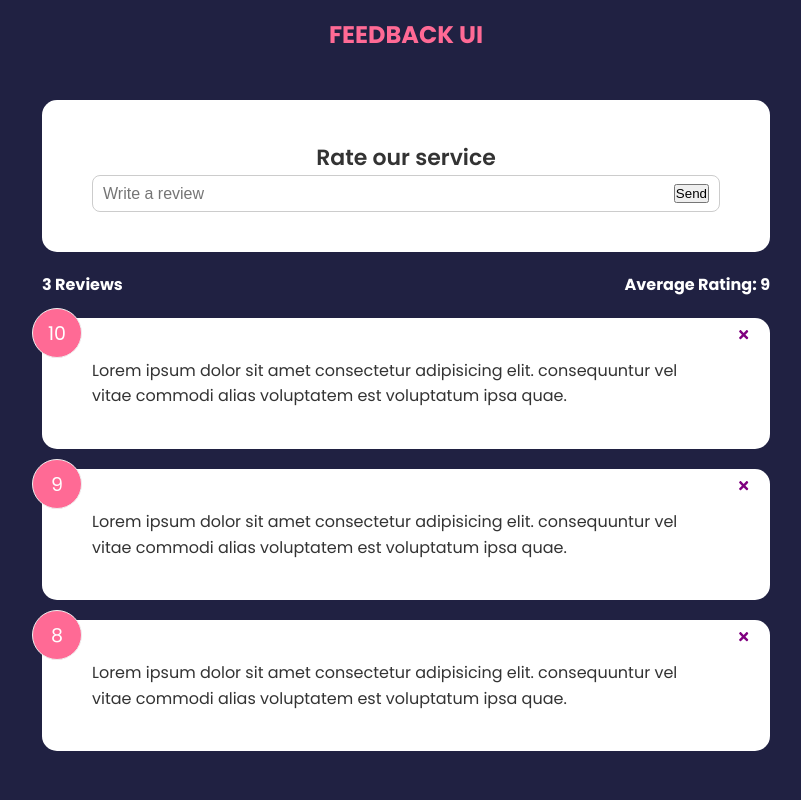
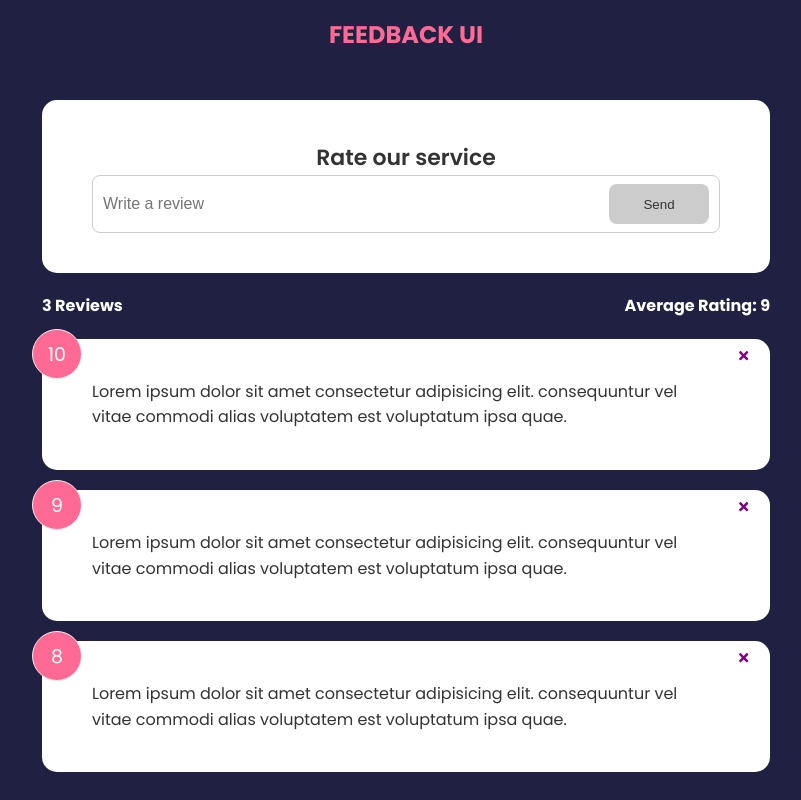
Before and after one commit to s33nx/feedback-app, a React (Create React App) app: page / in a window 1280 px wide. Shown: the whole page, without its empty margins (234-1035 px from the left). Built offline with nearby package versions, Linux system fonts and the light colour scheme.

Commit message:
custon button component and real time validation

```diff
--- a/src/components/FeedbackForm.jsx
+++ b/src/components/FeedbackForm.jsx
@@ -1,11 +1,24 @@
 import React from 'react'
 import { useState } from 'react'
 import Card from './shared/Card'
-
+import Button from './shared/Button'
 function FeedbackForm() {
     const [text, setText] = useState('')
+    const [btnDisabled, setBtnDisabled] = useState('true')
+    const [message, setMessage] = useState('')
 
     const handleTextChange = (e) => {
+
+        if(message === ''){
+            setBtnDisabled(true)
+            setMessage(null)
+        }else if(text !== '' && text.trim().length <= 10){
+            setBtnDisabled(true)
+            setMessage('Text must be at least 10 characters')
+        }else{
+            setMessage(null)
+            setBtnDisabled(false)
+        }
         setText(e.target.value)
     }
   return (
@@ -16,8 +29,9 @@
             <div className="input-group">
                 <input onChange={handleTextChange} type="text" placeholder='Write a review'
                 value={text}/>
-                <button type="submit">Send</button>
+                <Button type="submit" isDisabled={btnDisabled} >Send</Button>
             </div>
+            {message && <div className='message'>{message}</div>}
         </form>
     </Card>
   )
--- /dev/null
+++ b/src/components/shared/Button.jsx
@@ -0,0 +1,24 @@
+import PropTypes from 'prop-types'
+import React from 'react'
+
+function Button({children, version='primary', type='button', isDisabled= false}) {
+  return (
+    <button type={type} disabled={isDisabled} className={`btn btn-${version}`}>
+        {children}
+    </button>
+  )
+}
+// Button.defaultProps = {
+//     version: 'primary',
+//     type: 'button',
+//     isDisabled: false
+
+
+Button.propTypes = {
+    children: PropTypes.node.isRequired,
+    version: PropTypes.string,
+    type: PropTypes.string,
+    isDisabled: PropTypes.bool,
+}
+
+export default Button
```
Also changed, not shown: src/components/Button.jsx (deleted).
